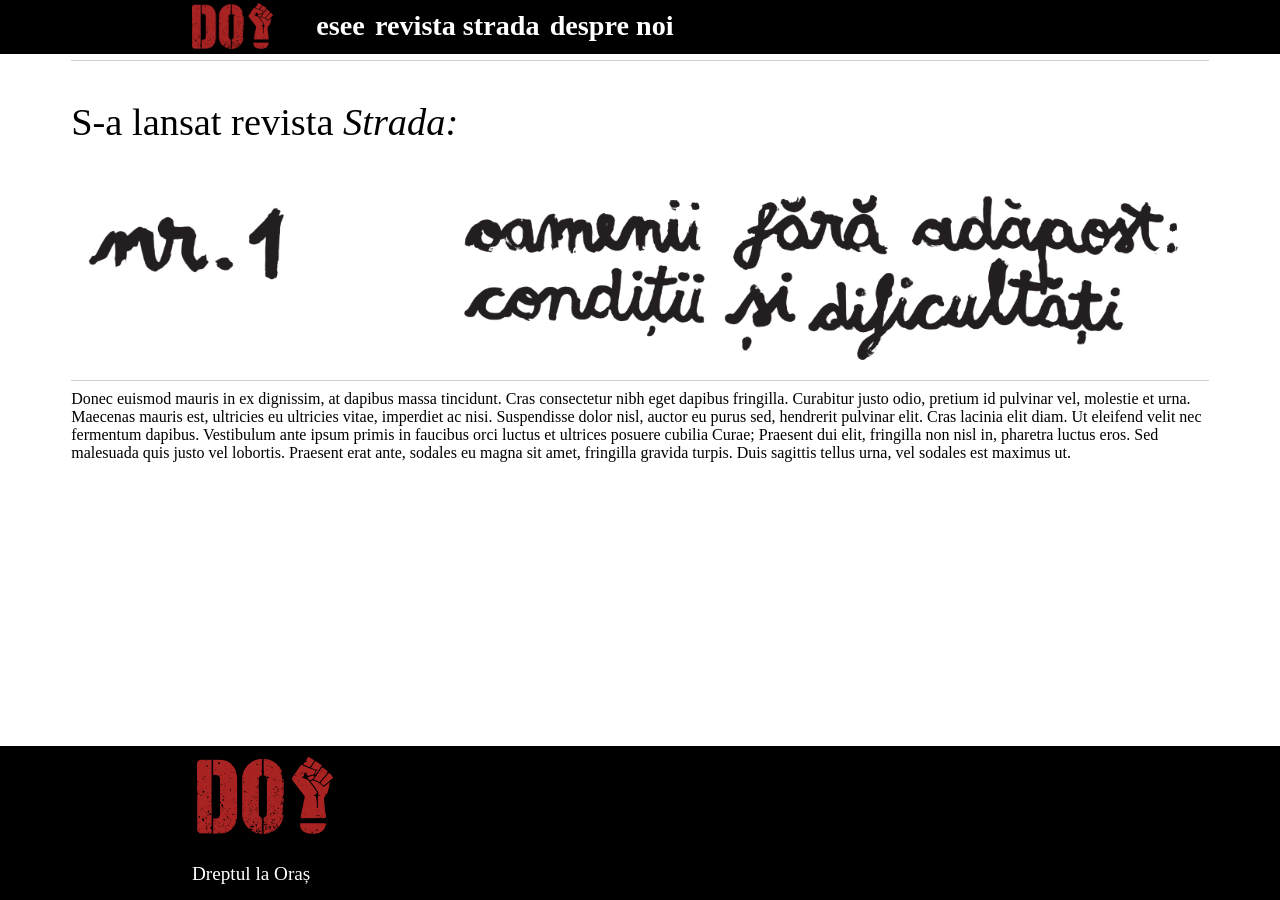
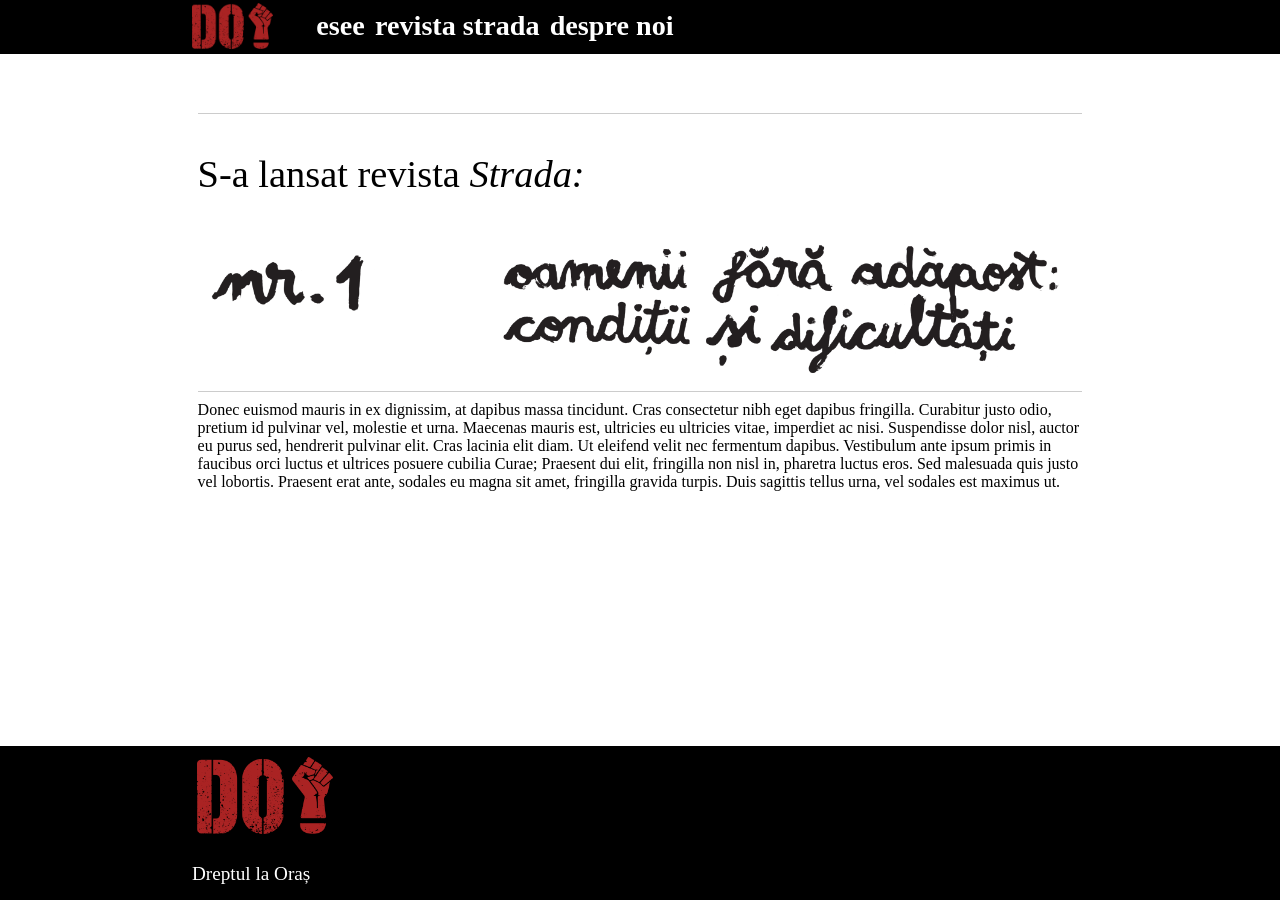
Before and after one commit to dreptul-la-oras/dreptul-la-oras.github.io, a Jekyll site: the page built from index.md, in a window 1280 px wide. Built offline with Jekyll 4.4.1, drawn with Linux system fonts in a browser that asks for light colours.

Commit message:
Fix width size for small devices

```diff
--- a/assets/css/base.css
+++ b/assets/css/base.css
@@ -3,10 +3,17 @@ html {
     min-height: 100%;
 }
 
-/*
- * This basically sets the constraints for the content
- */
 @media (max-width: 400px) {
+    .content-box {
+        width: 90%;
+        margin: auto;
+
+        padding-top: 4.1vmax; /*same as header height*/
+        padding-bottom: 9em; /*same as header height*/
+    }
+}
+
+@media (min-width: 400px) {
     .content-box {
         width: 70%;
         margin: auto;
@@ -16,17 +23,6 @@ html {
     }
 }
 
-@media (min-width: 400px) {
-    .content-box {
-        width: 90%;
-        margin: auto;
-
-        padding-top: 4.1vmax; /*same as header height*/
-        padding-bottom: 9em; /*same as header height*/
-    }
-}
-
-
 .content-commons {
     font-family: "Times New Roman", Times, serif;
     font-size: 1.6vmax;
```
